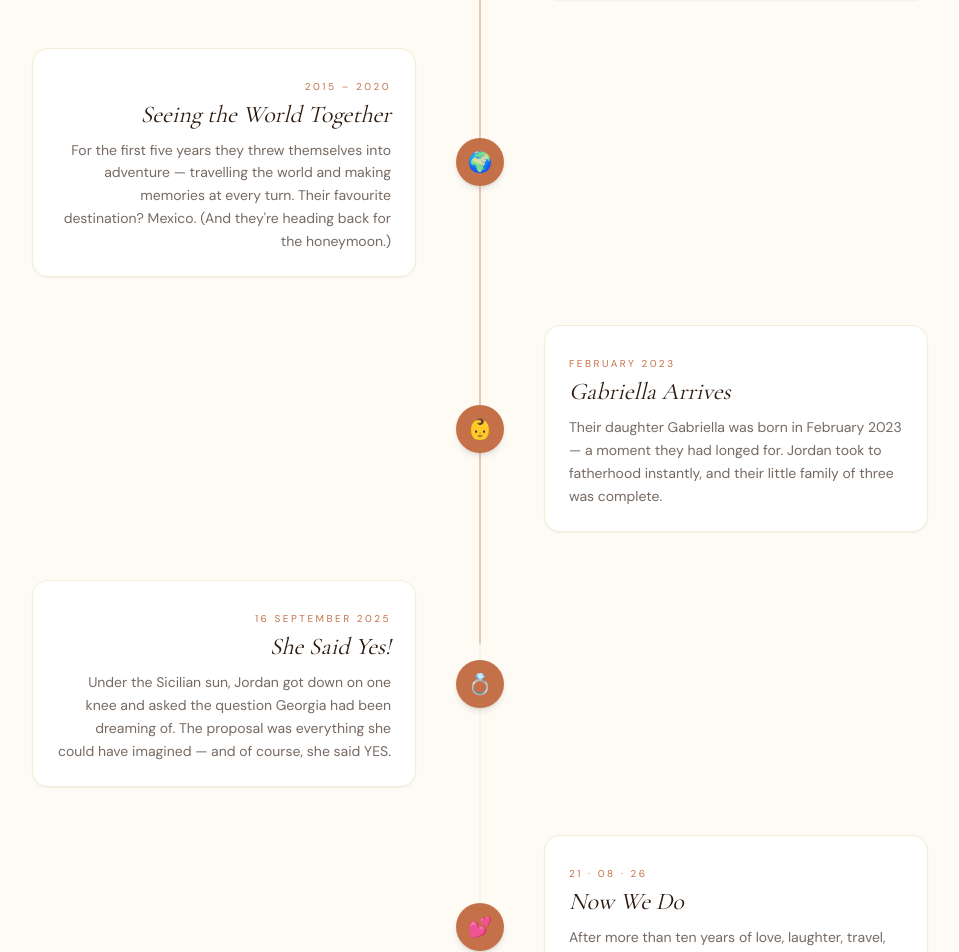
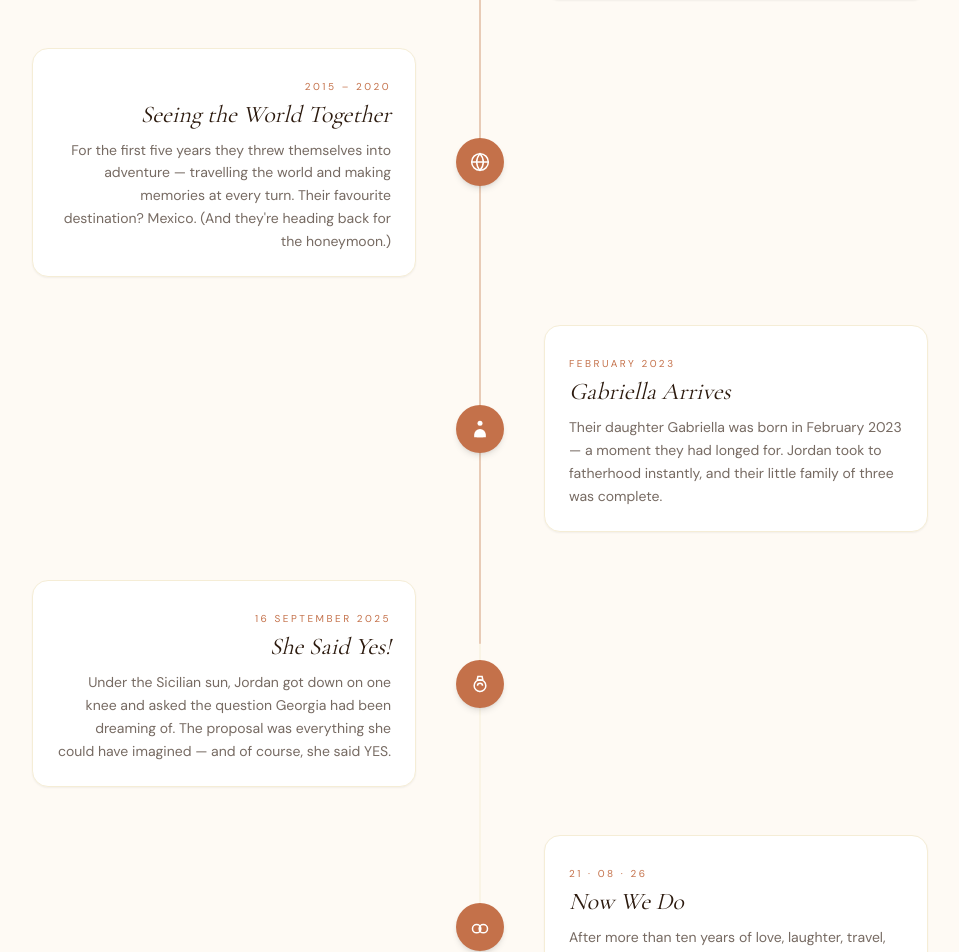
Before and after one commit to jordanfemi/georgia-and-jordan, a Next.js app: page / in a window 1280 px wide. Shown: the part 1580-2532 px from the top of the page, without its empty margins (160-1119 px from the left). Built offline with nearby package versions, Linux system fonts and the light colour scheme.

Commit message:
Replace emoji with white SVG icons in timeline

```diff
--- a/components/OurStory.tsx
+++ b/components/OurStory.tsx
@@ -1,43 +1,84 @@
 'use client';
 import { useRef } from 'react';
 import { motion, useInView, useScroll, useTransform } from 'framer-motion';
+
+const icons: Record<string, React.ReactNode> = {
+  sparkle: (
+    <svg viewBox="0 0 24 24" fill="white" className="w-5 h-5">
+      <path d="M12 2l1.5 6.5L20 10l-6.5 1.5L12 18l-1.5-6.5L4 10l6.5-1.5z" />
+    </svg>
+  ),
+  heart: (
+    <svg viewBox="0 0 24 24" fill="white" className="w-5 h-5">
+      <path d="M12 21.35l-1.45-1.32C5.4 15.36 2 12.28 2 8.5 2 5.42 4.42 3 7.5 3c1.74 0 3.41.81 4.5 2.09C13.09 3.81 14.76 3 16.5 3 19.58 3 22 5.42 22 8.5c0 3.78-3.4 6.86-8.55 11.54L12 21.35z" />
+    </svg>
+  ),
+  globe: (
+    <svg viewBox="0 0 24 24" fill="none" stroke="white" strokeWidth="1.8" className="w-5 h-5">
+      <circle cx="12" cy="12" r="10" />
+      <path d="M2 12h20M12 2a15.3 15.3 0 0 1 4 10 15.3 15.3 0 0 1-4 10 15.3 15.3 0 0 1-4-10 15.3 15.3 0 0 1 4-10z" />
+    </svg>
+  ),
+  baby: (
+    <svg viewBox="0 0 24 24" fill="white" className="w-5 h-5">
+      <circle cx="12" cy="5" r="3" />
+      <path d="M5 22v-3a7 7 0 0 1 14 0v3" />
+      <path d="M8 22v-1a4 4 0 0 1 8 0v1" />
+    </svg>
+  ),
+  ring: (
+    <svg viewBox="0 0 24 24" fill="none" stroke="white" strokeWidth="1.8" className="w-5 h-5">
+      <circle cx="12" cy="14" r="7" />
+      <path d="M9 14a3 3 0 0 1 6 0" />
+      <path d="M8.5 7.5 9.5 3h5l1 4.5" />
+      <path d="M8.5 7.5h7" />
+    </svg>
+  ),
+  rings: (
+    <svg viewBox="0 0 24 24" fill="none" stroke="white" strokeWidth="1.8" className="w-5 h-5">
+      <circle cx="8" cy="14" r="5" />
+      <circle cx="16" cy="14" r="5" />
+      <path d="M11 14a3 3 0 0 1 2 0" />
+    </svg>
+  ),
+};
 
 const events = [
   {
     year: 'Late 2014',
     title: 'Love at First Sight',
     body: 'Georgia met Jordan at the end of 2014 — she was just 18. It was love at first sight, and they both knew it from the very beginning.',
-    emoji: '✨',
+    icon: 'sparkle',
   },
   {
     year: 'February 2015',
     title: 'We Made It Official',
-    body: 'Valentine\'s month felt like the perfect time to make it official. They became a couple in February 2015 and have been inseparable ever since.',
-    emoji: '❤️',
+    body: "Valentine's month felt like the perfect time to make it official. They became a couple in February 2015 and have been inseparable ever since.",
+    icon: 'heart',
   },
   {
     year: '2015 – 2020',
     title: 'Seeing the World Together',
-    body: 'For the first five years they threw themselves into adventure — travelling the world and making memories at every turn. Their favourite destination? Mexico. (And they\'re heading back for the honeymoon.)',
-    emoji: '🌍',
+    body: "For the first five years they threw themselves into adventure — travelling the world and making memories at every turn. Their favourite destination? Mexico. (And they're heading back for the honeymoon.)",
+    icon: 'globe',
   },
   {
     year: 'February 2023',
     title: 'Gabriella Arrives',
     body: 'Their daughter Gabriella was born in February 2023 — a moment they had longed for. Jordan took to fatherhood instantly, and their little family of three was complete.',
-    emoji: '👶',
+    icon: 'baby',
   },
   {
     year: '16 September 2025',
     title: 'She Said Yes!',
     body: 'Under the Sicilian sun, Jordan got down on one knee and asked the question Georgia had been dreaming of. The proposal was everything she could have imagined — and of course, she said YES.',
-    emoji: '💍',
+    icon: 'ring',
   },
   {
     year: '21 · 08 · 26',
     title: 'Now We Do',
     body: "After more than ten years of love, laughter, travel, and parenthood — it's finally time. We can't wait to celebrate with every single one of you.",
-    emoji: '💕',
+    icon: 'rings',
   },
 ];
 
@@ -64,7 +105,7 @@ function TimelineCard({
             className="w-10 h-10 rounded-full bg-terracotta flex items-center justify-center text-base shadow-md"
             aria-hidden="true"
           >
-            {event.emoji}
+            {icons[event.icon]}
           </motion.div>
           {index < events.length - 1 && (
             <div className="w-px flex-1 bg-champagne mt-2 min-h-[2rem]" />
@@ -119,7 +160,7 @@ function TimelineCard({
             className="w-12 h-12 rounded-full bg-terracotta flex items-center justify-center text-xl shadow-md z-10 relative"
             aria-hidden="true"
           >
-            {event.emoji}
+            {icons[event.icon]}
           </motion.div>
         </div>
 
```
